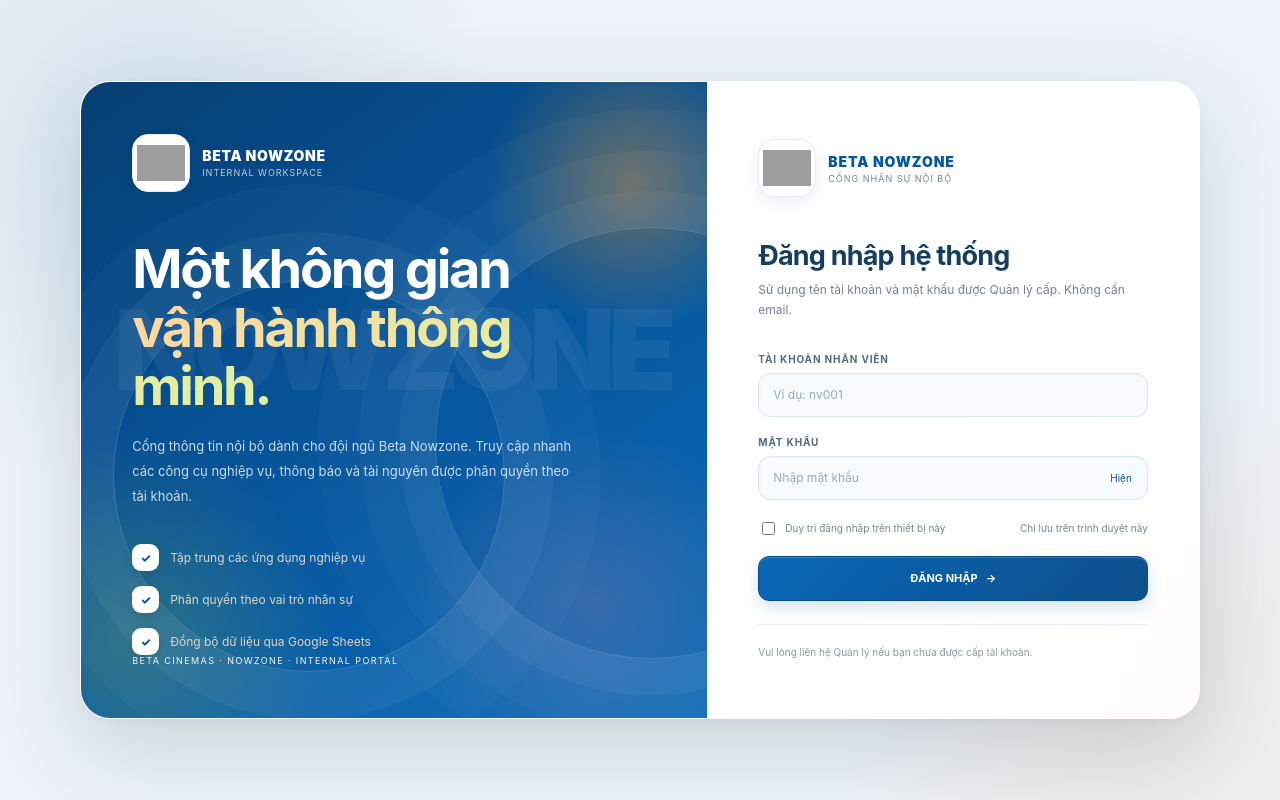
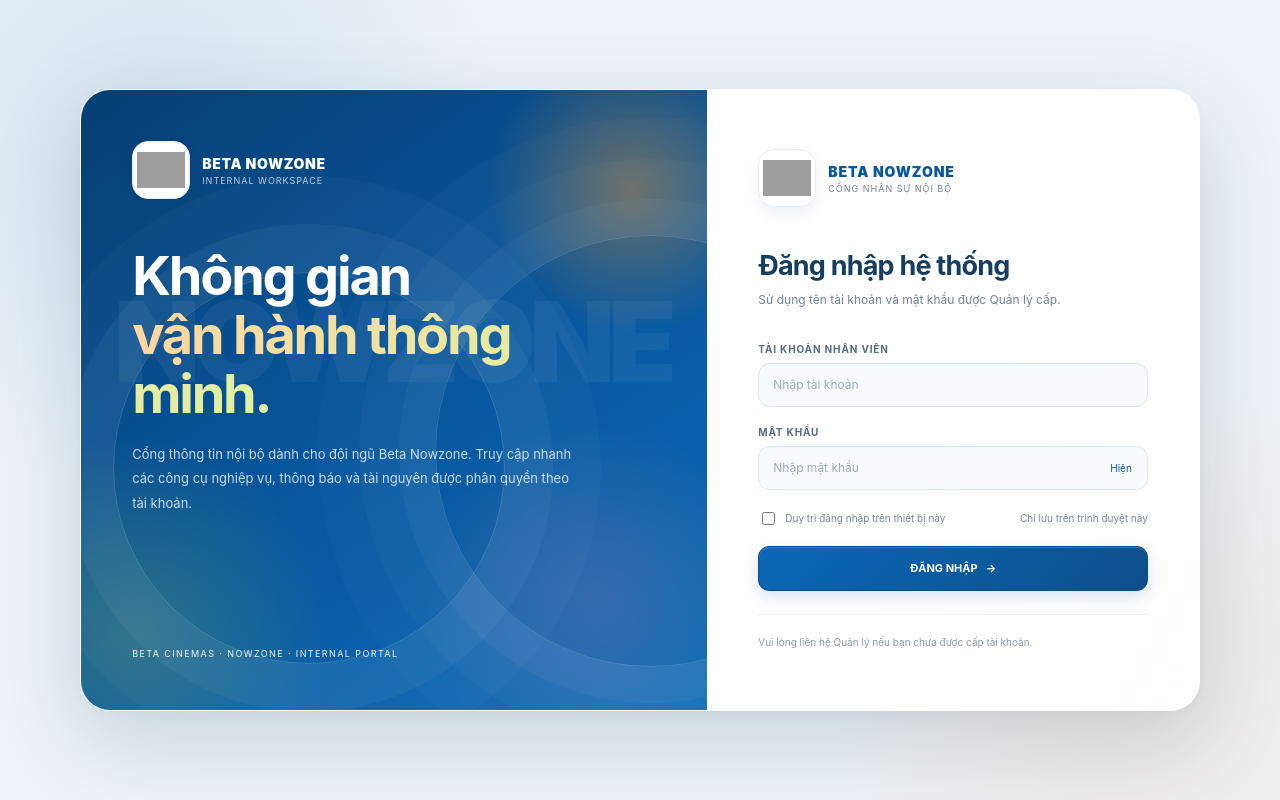
Before and after one commit to alphazonevn/mytool, a plain HTML site: page betanowzone.html in a window 1280 px wide. Drawn offline with Linux system fonts and the light colour scheme; grey boxes are pictures that could not be loaded.

Commit message:
Update betanowzone.html

```diff
--- a/betanowzone.html
+++ b/betanowzone.html
@@ -1420,12 +1420,9 @@
             <div class="brand-mark"><img src="https://encrypted-tbn0.gstatic.com/images?q=tbn:ANd9GcRrHqRceRcnxQuqHdl1GRiVzTAJ9JsLd6RiJs_cSgBz9w&amp;s=10" alt="Logo Beta Cinemas" decoding="async" loading="eager" fetchpriority="high" referrerpolicy="no-referrer"></div>
             <div><div class="brand-name">BETA NOWZONE</div><div class="brand-sub">INTERNAL WORKSPACE</div></div>
           </div>
-          <h1>Một không gian<br><span>vận hành thông minh.</span></h1>
+          <h1>Không gian<br><span>vận hành thông minh.</span></h1>
           <p>Cổng thông tin nội bộ dành cho đội ngũ Beta Nowzone. Truy cập nhanh các công cụ nghiệp vụ, thông báo và tài nguyên được phân quyền theo tài khoản.</p>
           <div class="feature-list">
-            <div class="feature"><span class="feature-dot">✓</span> Tập trung các ứng dụng nghiệp vụ</div>
-            <div class="feature"><span class="feature-dot">✓</span> Phân quyền theo vai trò nhân sự</div>
-            <div class="feature"><span class="feature-dot">✓</span> Đồng bộ dữ liệu qua Google Sheets</div>
           </div>
         </div>
         <div class="login-foot">BETA CINEMAS · NOWZONE · INTERNAL PORTAL</div>
@@ -1436,11 +1433,11 @@
           <div><div class="brand-name">BETA NOWZONE</div><div class="brand-sub">CỔNG NHÂN SỰ NỘI BỘ</div></div>
         </div>
         <h2>Đăng nhập hệ thống</h2>
-        <p class="lead">Sử dụng tên tài khoản và mật khẩu được Quản lý cấp. Không cần email.</p>
+        <p class="lead">Sử dụng tên tài khoản và mật khẩu được Quản lý cấp.</p>
         <form id="loginForm" autocomplete="on">
           <div class="field">
             <label for="loginUsername">Tài khoản nhân viên</label>
-            <input id="loginUsername" name="username" type="text" autocomplete="username" autocapitalize="none" spellcheck="false" placeholder="Ví dụ: nv001" required maxlength="80">
+            <input id="loginUsername" name="username" type="text" autocomplete="username" autocapitalize="none" spellcheck="false" placeholder="Nhập tài khoản" required maxlength="80">
           </div>
           <div class="field">
             <label for="loginPassword">Mật khẩu</label>
```
